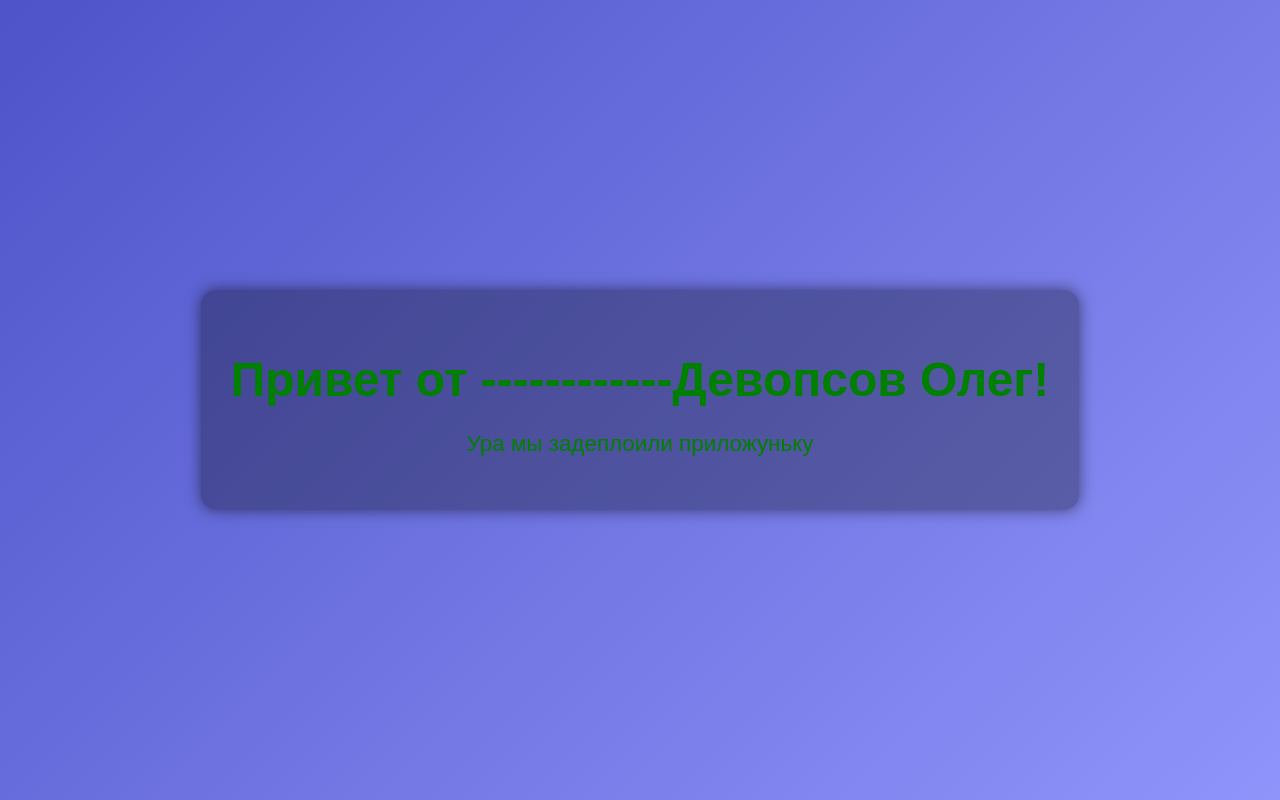
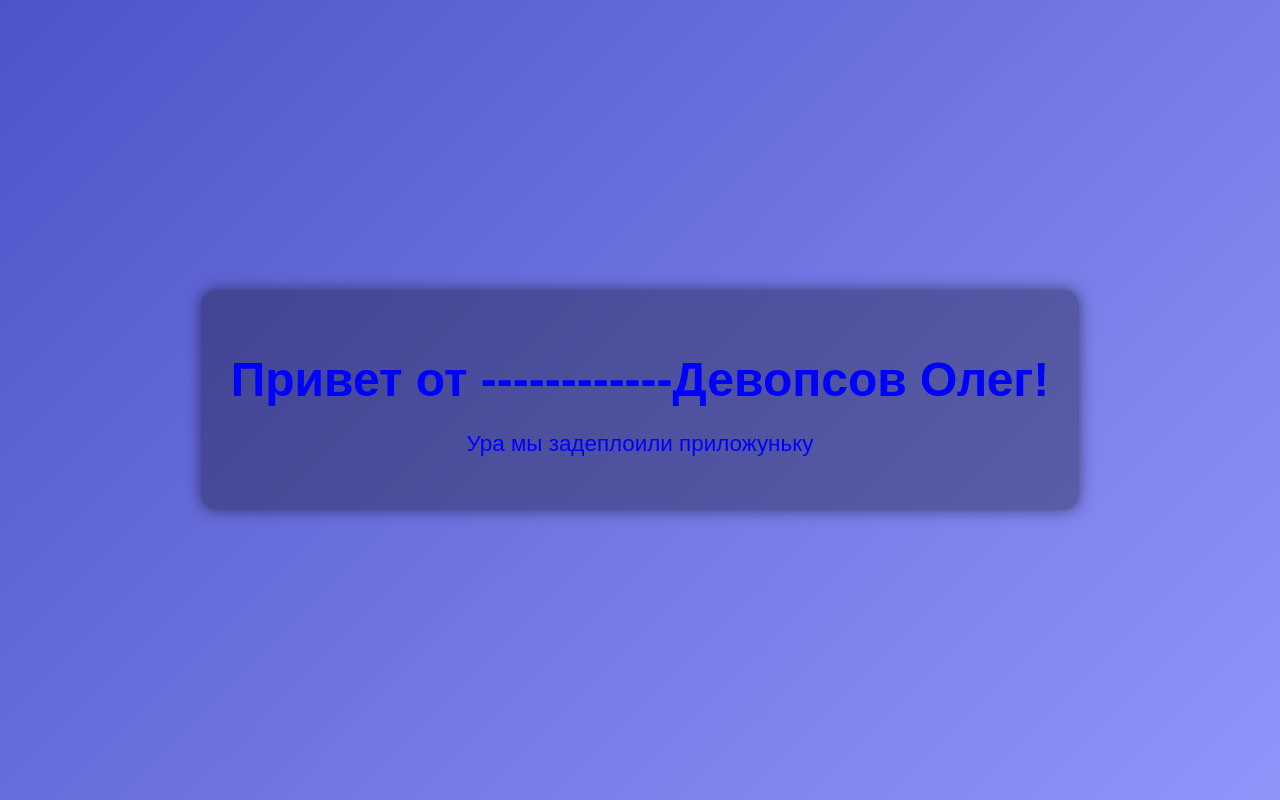
Before and after one commit to Mark2816387/lb2, a Flask app: page / in a window 1280 px wide. Run offline with Flask 3, Linux system fonts and the light colour scheme.

Commit message:
Update index.html
2

```diff
--- a/templates/index.html
+++ b/templates/index.html
@@ -7,7 +7,7 @@
         body {
             font-family: Arial, sans-serif;
             background: linear-gradient(135deg, #4e54c8, #8f94fb);
-            color: green;
+            color: blue;
             display: flex;
             justify-content: center;
             align-items: center;
```
